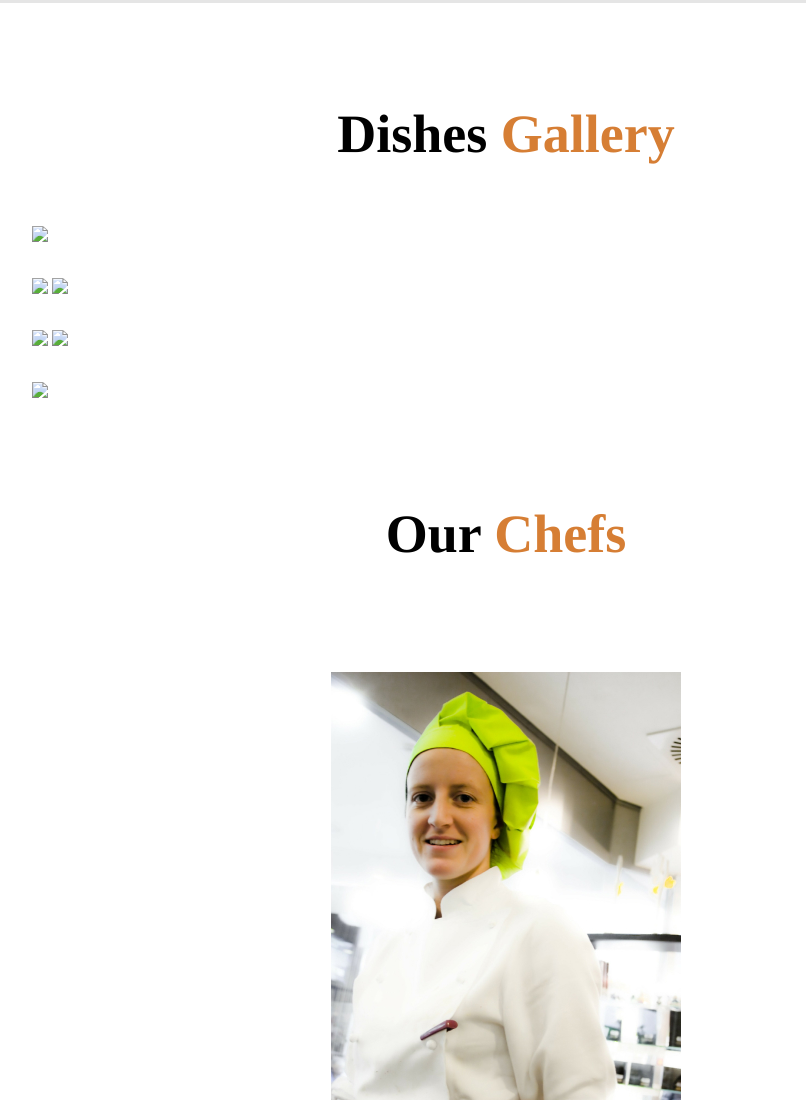
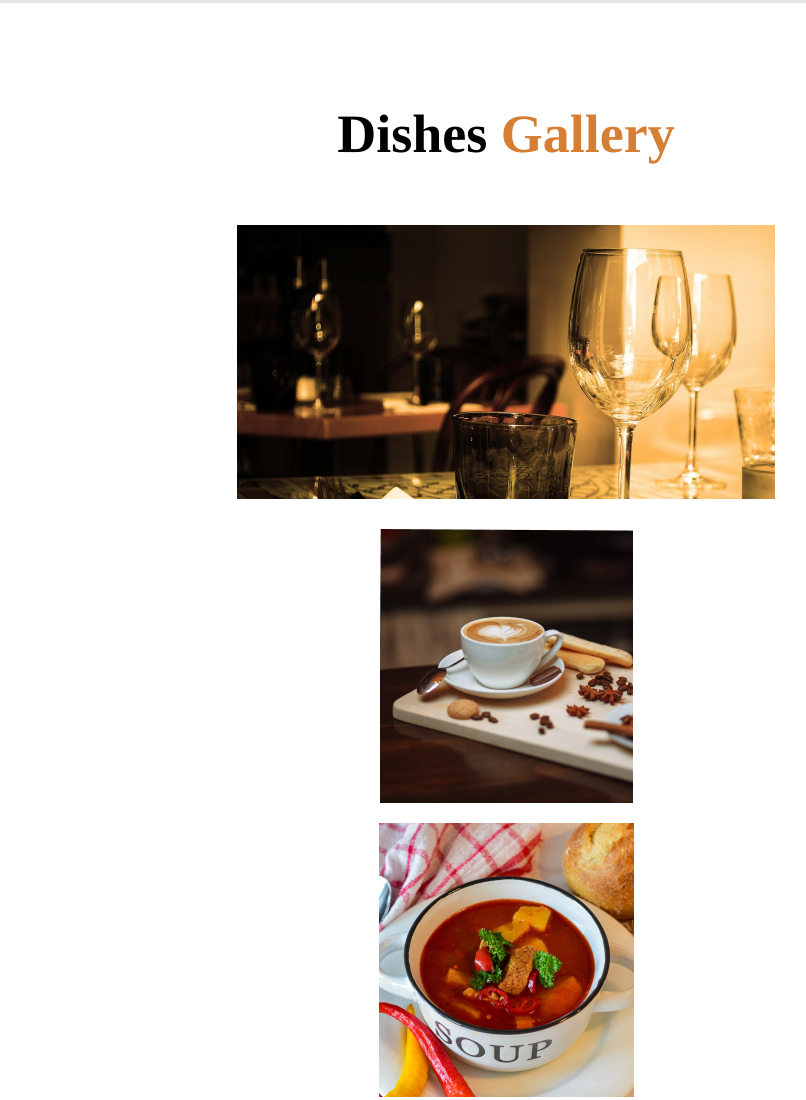
Before and after one commit to qbabrow/restaurant.ua, a plain HTML site: page index.html in a window 1280 px wide. Shown: the part 5522-6622 px from the top of the page, without its empty margins (134-940 px from the left). Drawn offline with nearby package versions, Linux system fonts and the light colour scheme; files whose address does not match are found by name.

Commit message:
Add files via upload

```diff
--- a/index.html
+++ b/index.html
@@ -385,12 +385,12 @@
                 <div class="galery-left">
 
                     <div class="galery-up">
-                        <img class="/img/img-gal" src="10.jpg">
+                        <img class="img-gal" src="/img/10.jpg">
                     </div>
 
                     <div class="galery-down">
-                        <img class="/img/img-gal" src="20.jpg">
-                        <img class="/img/img-gal" src="30.jpg">
+                        <img class="img-gal" src="/img/20.jpg">
+                        <img class="img-gal" src="/img/30.jpg">
                     </div>
 
                 </div>
@@ -398,12 +398,12 @@
                 <div class="galery-right">
 
                     <div class="galery-up">
-                        <img class="/img/img-gal" src="20.jpg">
-                        <img class="/img/img-gal" src="30.jpg">
+                        <img class="img-gal" src="/img/20.jpg">
+                        <img class="img-gal" src="/img/30.jpg">
                     </div>
 
                     <div class="galery-down">
-                        <img class="/img/img-gal" src="10.jpg">
+                        <img class="img-gal" src="/img/10.jpg">
                     </div>
 
                 </div>
```
